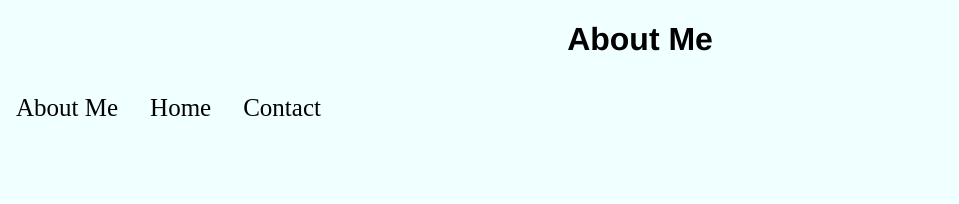
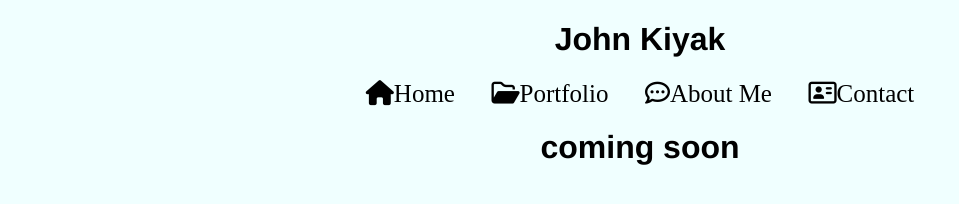
Before and after one commit to jkiyak/SimpleWebsite, a plain HTML site: page aboutme.html in a window 1280 px wide. Shown: the whole page, without its empty margins (0-959 px from the left). Drawn offline with Linux system fonts and the light colour scheme.

Commit message:
adding laptop changes

```diff
--- a/aboutme.html
+++ b/aboutme.html
@@ -3,18 +3,35 @@
 <head>
     <meta charset="UTF-8">
     <meta name="viewport" content="width=device-width, initial-scale=1">
+    <title>Task Timeline</title>
     <link rel="stylesheet" href="main.css">
+    <script src="https://kit.fontawesome.com/c7a3ffc733.js"></script>
+
+
 </head>
+
 <body>
-    <h1>About Me</h1>
+
+    <h1>John Kiyak</h1>
     <div class="topnav">
-      <!-- a tag means hyperlink -->
-      <!-- href means the url of the hyperlinked page -->
-      <a class="active" href="#aboutme.html">About Me</a>
-      <a href="index.html">Home</a>
-      <a href="contact.html">Contact</a>
+    <div class="topnav-centered">
+      <a href="index.html"><i class="fas fa-home"></i>Home</a>
+      <a href="portfolio.html"><i class="far fa-folder-open"></i>Portfolio</a>
+      <a class="active" href="aboutme.html"><i class="far fa-comment-dots"></i>About Me</a>
+      <a href="contact.html"><i class="far fa-address-card"></i>Contact</a>
+      </div>
+      </div>
 
-    </div>
-  </body>
-  <script src="app.js"></script>
+
+</body>
+
+
+
+
+
+
+
+<h1>coming soon</h1>
+
+
 </html>
```
Also changed, not shown: contact.html (+26 -1 lines), index.html (+3 -2 lines).
